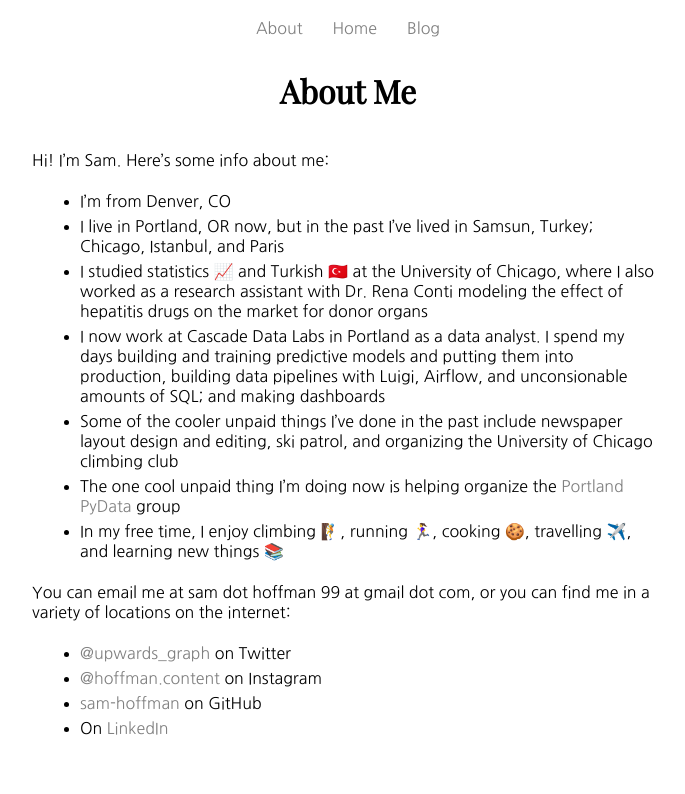
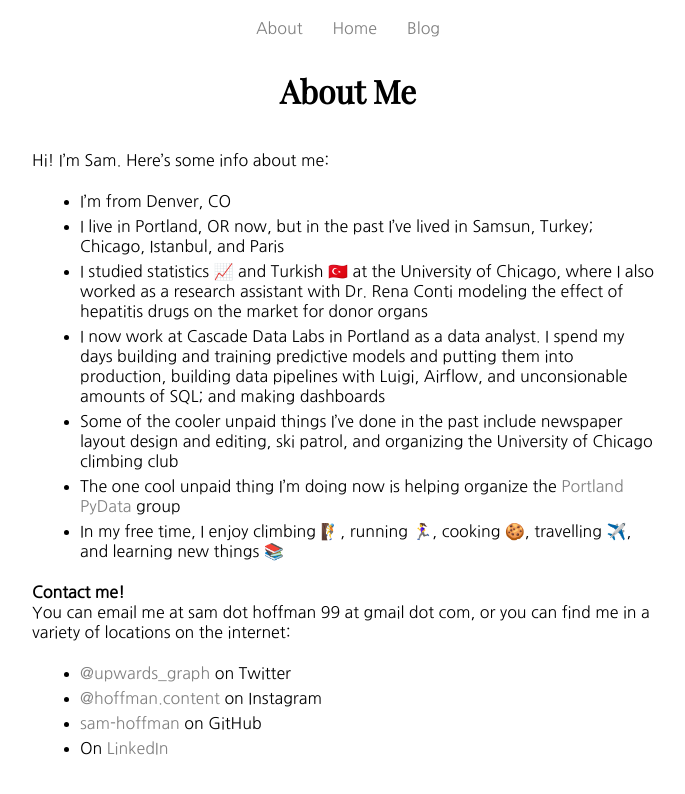
Before and after one commit to sam-hoffman/website, a Jekyll site: the page built from _pages/about.md, in a window 1280 px wide. Shown: the top 794 px of the page, without its empty margins (292-977 px from the left). Built offline with Jekyll 4.4.1, drawn with Linux system fonts in a browser that asks for light colours.

Commit message:
added anchor for contact me section

```diff
--- a/_pages/about.md
+++ b/_pages/about.md
@@ -17,6 +17,7 @@ Here's some info about me:
  * The one cool unpaid thing I'm doing now is helping organize the [Portland PyData](https://pdx.pydata.org) group
  * In my free time, I enjoy climbing 🧗, running 🏃‍♀️, cooking 🍪, travelling ✈️, and learning new things 📚
 
+<strong id="contact">Contact me!</strong><br>
 You can email me at sam dot hoffman 99 at gmail dot com, or you can find me in a variety of locations on the internet:
  * [@upwards_graph](https://twitter.com/upwards_graph) on Twitter
  * [@hoffman.content](https://www.instagram.com/hoffman.content/) on Instagram
```
